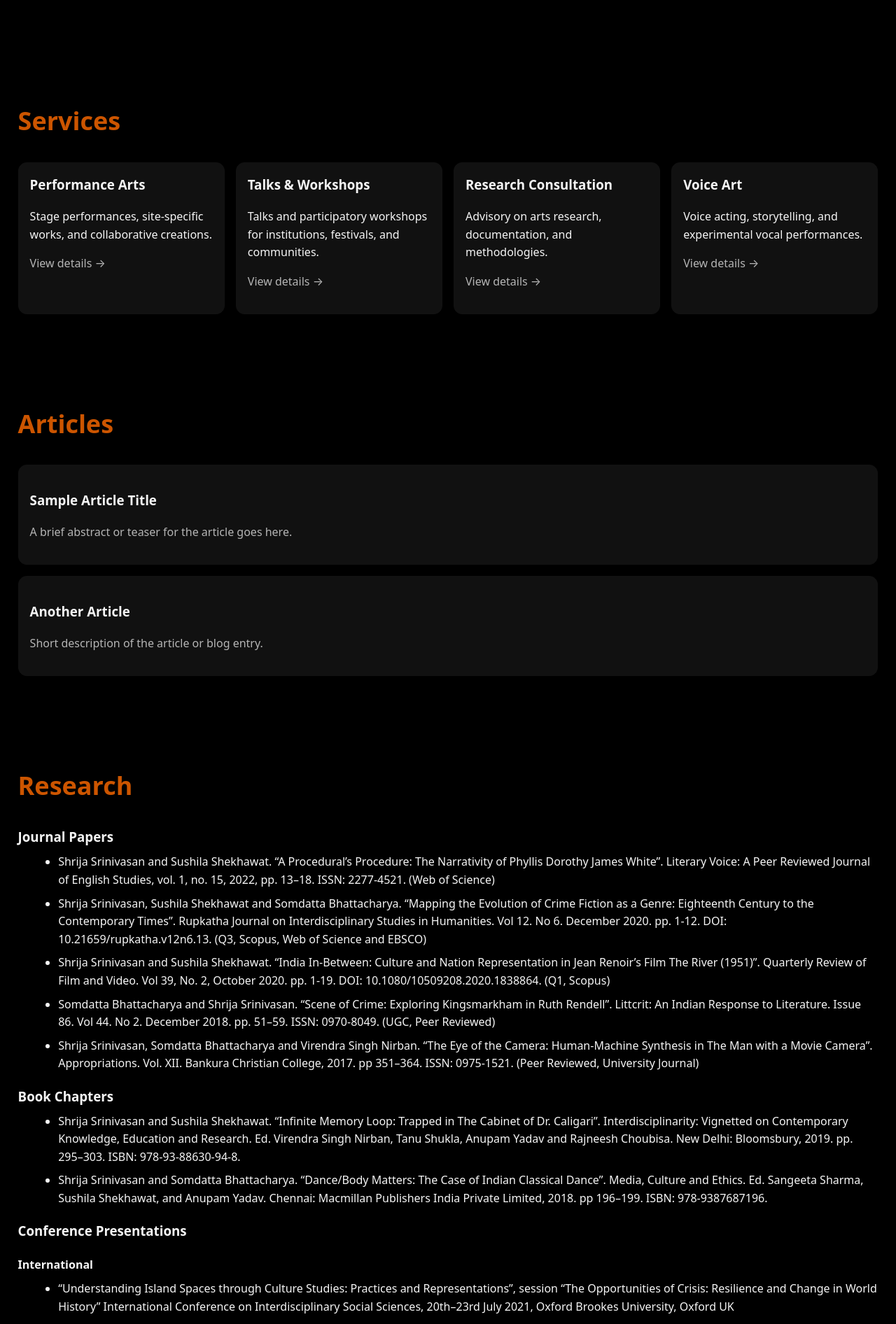
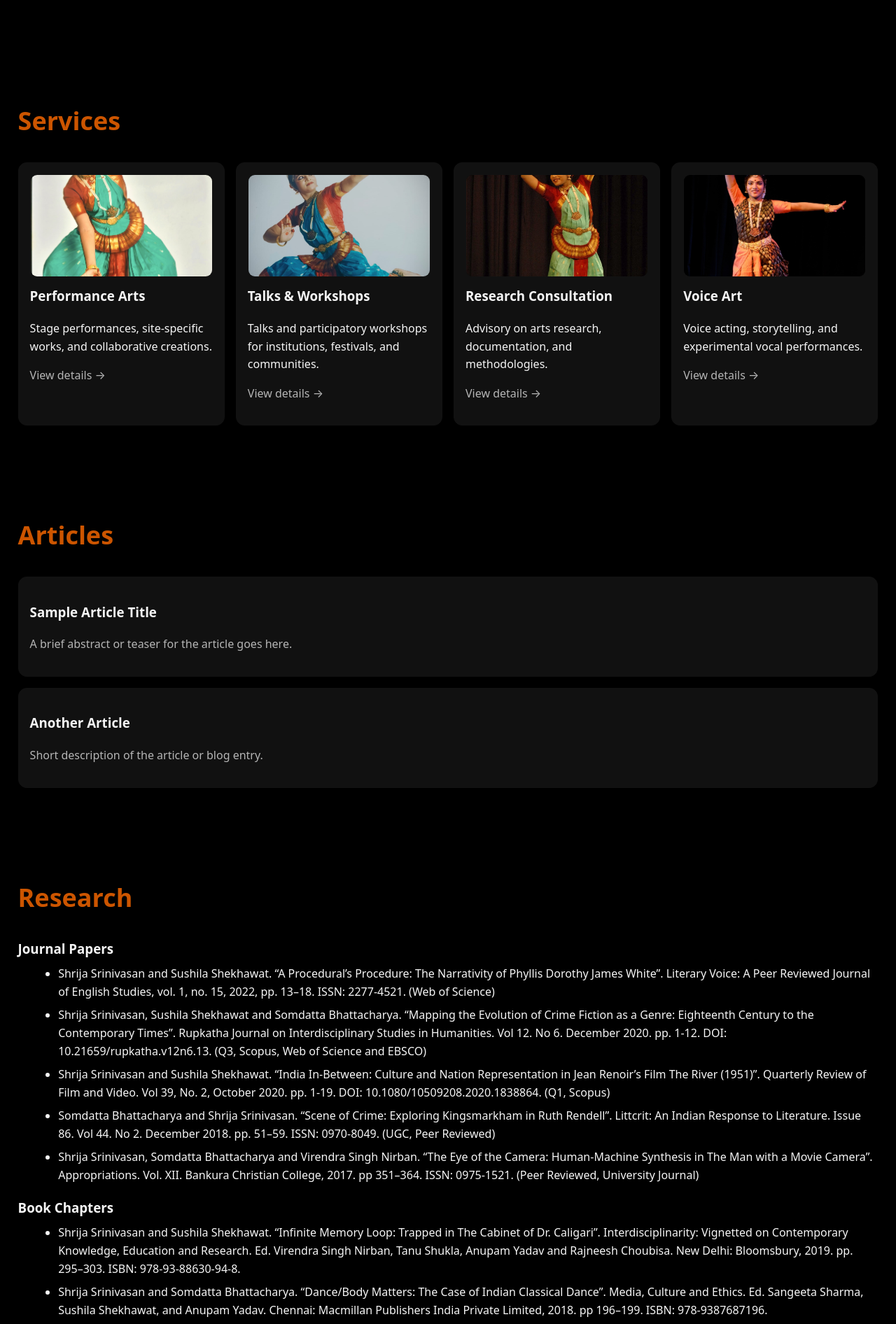
Before and after one commit to techunderfive/Bharatnatyam-Srs, a Jekyll site: the page built from index.html, in a window 1280 px wide. Shown: the part 1246-3138 px from the top of the page at 70% size. Built offline with Jekyll 4.4.1, drawn with Linux system fonts in a browser that asks for light colours; some web fonts are replaced.

Commit message:
Home Services: add responsive thumbnails (Pose1Pose4) and card thumb styles

```diff
--- a/assets/css/style.css
+++ b/assets/css/style.css
@@ -71,6 +71,8 @@
   border-radius: 12px;
   padding: 1rem;
 }
+.card__thumb { border-radius: 10px; overflow: hidden; border: 1px solid #121212; background:#0b0b0b; margin-bottom: .75rem; }
+.card__thumb img { width: 100%; height: auto; display: block; aspect-ratio: 16/9; object-fit: cover; }
 .card h3 { margin-top: 0; }
 
 /* POSTS */
--- a/index.html
+++ b/index.html
@@ -11,7 +11,7 @@ styles:
   <div class="hero__content container">
     <h1 class="hero__title">Dance of the Divine</h1>
     <p class="hero__byline">by Dr Shrija Srinivasan</p>
-    <p class="hero__subtitle">Performer • Speaker • Researcher • Voice Artist</p>
+    <p class="hero__subtitle">Performer   • Speaker   • Researcher   • Voice Artist</p>
     <nav class="hero__nav" aria-label="Primary">
       <a href="about/">About</a>
       <a href="#services">Services</a>
@@ -55,21 +55,33 @@ styles:
     <h2>Services</h2>
     <div class="cards">
       <article id="performance-arts" class="card">
+        <div class="card__thumb">
+          <img src="assets/images/Pose1.jpeg" alt="Performance Arts thumbnail" />
+        </div>
         <h3><a href="services/performance-arts/">Performance Arts</a></h3>
         <p>Stage performances, site-specific works, and collaborative creations.</p>
         <p><a href="services/performance-arts/" class="muted">View details →</a></p>
       </article>
       <article id="talks-workshops" class="card">
+        <div class="card__thumb">
+          <img src="assets/images/Pose2.jpeg" alt="Talks and Workshops thumbnail" />
+        </div>
         <h3><a href="services/talks-workshops/">Talks & Workshops</a></h3>
         <p>Talks and participatory workshops for institutions, festivals, and communities.</p>
         <p><a href="services/talks-workshops/" class="muted">View details →</a></p>
       </article>
       <article id="research-consultation" class="card">
+        <div class="card__thumb">
+          <img src="assets/images/Pose3.jpeg" alt="Research Consultation thumbnail" />
+        </div>
         <h3><a href="services/research-consultation/">Research Consultation</a></h3>
         <p>Advisory on arts research, documentation, and methodologies.</p>
         <p><a href="services/research-consultation/" class="muted">View details →</a></p>
       </article>
       <article id="voice-art" class="card">
+        <div class="card__thumb">
+          <img src="assets/images/Pose4.jpeg" alt="Voice Art thumbnail" />
+        </div>
         <h3><a href="services/voice-art/">Voice Art</a></h3>
         <p>Voice acting, storytelling, and experimental vocal performances.</p>
         <p><a href="services/voice-art/" class="muted">View details →</a></p>
```
